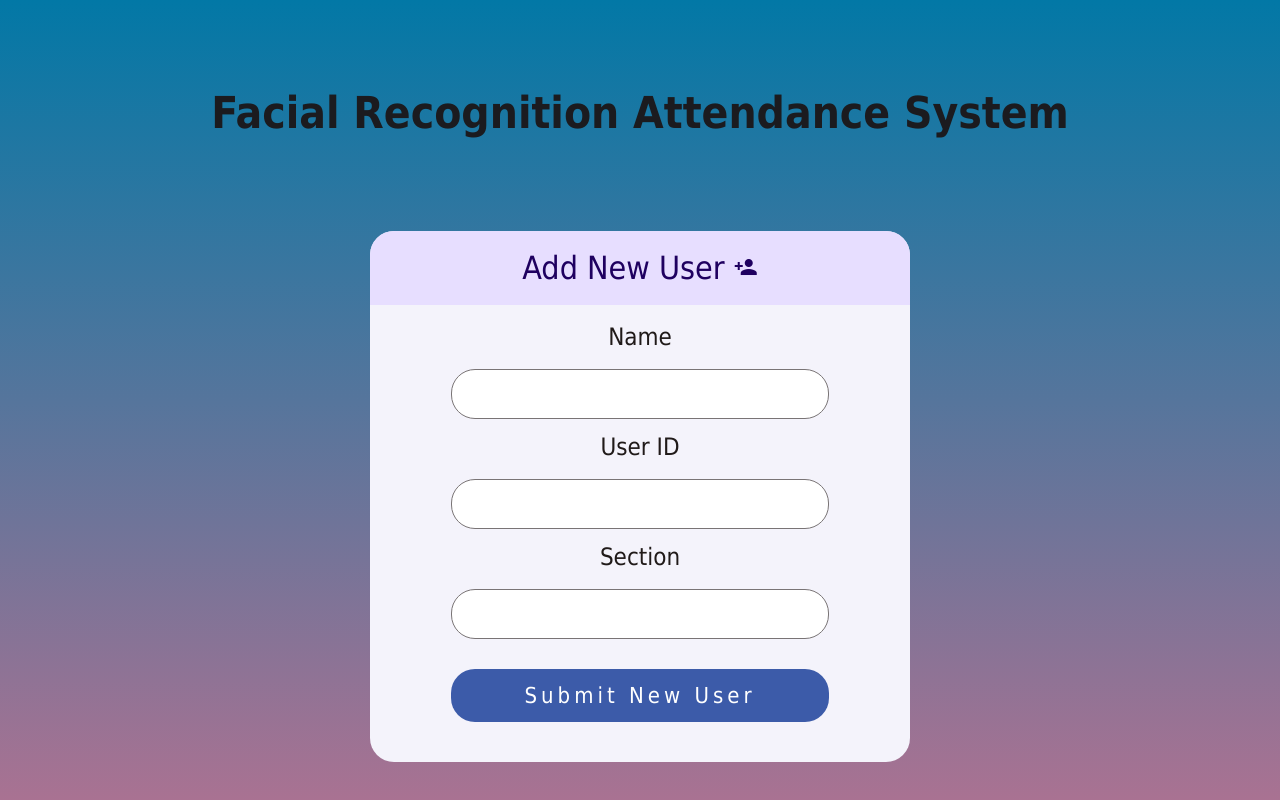
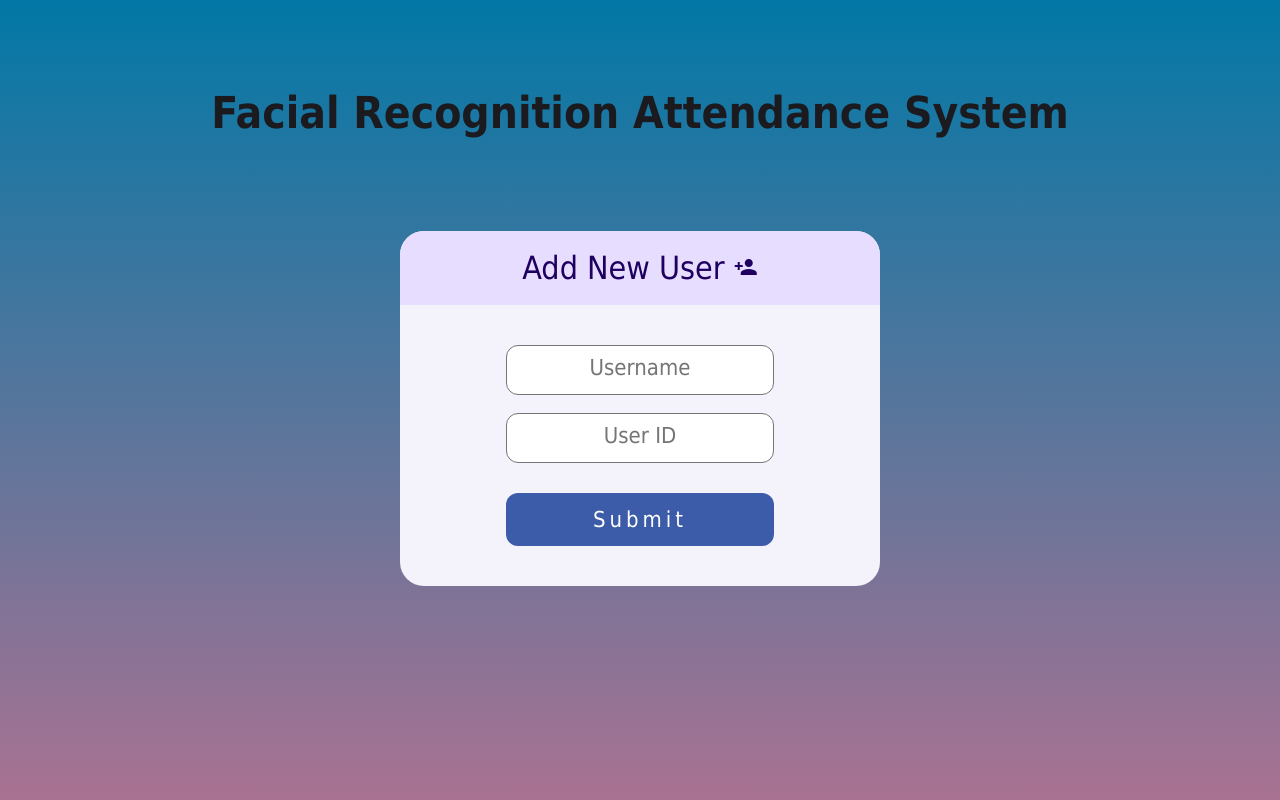
Before and after one commit to Mahmud0808/FRAS, a Flask app: page /adduser in a window 1280 px wide. Run offline with Flask 2, Linux system fonts and the light colour scheme.

Commit message:
Misc UI changes and fixes

```diff
--- a/templates/adduser.html
+++ b/templates/adduser.html
@@ -39,6 +39,12 @@ tr:nth-child(even) {
 	background-color: #DAE1FF;
 }
 
+::placeholder {
+   text-align: center;
+   font-size: 22px;
+}
+
+
 
 </style>
 
@@ -55,38 +61,32 @@ tr:nth-child(even) {
 
 <body>
 <div class='mt-3 text-center'>
-    <h1 style="width: auto; margin: auto; color: #1B1B1F; padding: 11px; font-size: 44px; font-weight: bold;"><a href="http://127.0.0.1:5000/" style="outline: none !important; text-decoration: none !important; color: #1B1B1F;">Facial Recognition Attendance System</a></h1></div>
+    <h1 style="width: auto; margin: auto; color: #1B1B1F; padding: 11px; font-size: 44px; font-weight: bold;"><a
+            href="http://127.0.0.1:5000/"
+            style="outline: none !important; text-decoration: none !important; color: #1B1B1F;">Facial Recognition
+        Attendance System</a></h1></div>
 <div class='mt-3 text-center'>
     <div class="text-center" style="padding: 20px; margin: 60px 20px 20px 20px;">
-        <div style="max-width: 45%; border-radius: 24px; padding: 0 0 40px 0; background-color: #F4F3FB; margin: 0px auto;">
-            <form action='/adduserbtn' method="POST" enctype="multipart/form-data">
-                <h2 style="vertical-align: center; border-radius: 24px 24px 0px 0px; background-color: #E7DEFF; color: #1F0060; padding: 18px 10px 18px 10px;">
-                    Add New User <i class="material-icons">person_add</i></h2>
-                <label style="font-size: 24px; margin-bottom: 6px; margin-top: 6px;"><span
-                        style="color: #201A19;">Name</span></label>
+        <div style="max-width: 40%; border-radius: 24px; padding: 0 0 40px 0; background-color: #F4F3FB; margin: 0px auto;">
+            <h2 style="vertical-align: center; border-radius: 24px 24px 0px 0px; background-color: #E7DEFF; color: #1F0060; padding: 18px 10px 18px 10px;">
+                Add New User <i class="material-icons">person_add</i></h2>
+            <form action='/adduserbtn' method="POST" enctype="multipart/form-data" style="max-width: 80%; margin: auto;">
                 <br>
-                <input type="text" id="newusername" name='newusername'
-                       style="width: 70%; font-size: 16px; margin: 8px 0 10px 0; border: 1px solid #797475; border-radius: 24px; padding: 12px 16px 12px 16px;"
+                <input type="text" id="newusername" name='newusername' placeholder="Username"
+                       style="width: 70%; font-size: 16px; margin: 8px 0 10px 0; border: 1px solid #797475; border-radius: 12px; padding: 12px 16px 12px 16px;"
                        required>
                 <br>
-                <label style="font-size: 24px; margin-bottom: 6px;"><span style="color: #201A19;">User ID</span></label>
-                <br>
-                <input type="text" id="newusereid" name='newuserid'
-                       style="width: 70%; font-size: 16px; margin: 8px 0 10px 0; border: 1px solid #797475; border-radius: 24px; padding: 12px 16px 12px 16px;"
+                <input type="text" id="newusereid" name='newuserid' placeholder="User ID"
+                       style="width: 70%; font-size: 16px; margin: 8px 0 10px 0; border: 1px solid #797475; border-radius: 12px; padding: 12px 16px 12px 16px;"
+                       required>
+                <input type="hidden" id="newusersection" name='newusersection' value="None"
                        required>
                 <br>
-                <label style="font-size: 24px; margin-bottom: 6px;"><span style="color: #201A19;">Section</span></label>
-                <br>
-                <input type="text" id="newusersection" name='newusersection'
-                       style="width: 70%; font-size: 16px; margin: 8px 0 10px 0; border: 1px solid #797475; border-radius: 24px; padding: 12px 16px 12px 16px;"
-                       required>
-                <br>
-                <button style="letter-spacing: 4px; background-color: #3C5BA9 !important; width: 70%; margin-top: 20px; font-size: 22px; padding: 10px; border-radius: 24px; border: 0px;"
-                        type='submit' class='btn btn-dark'>Submit New User
+                <button style="letter-spacing: 4px; background-color: #3C5BA9 !important; width: 70%; margin-top: 20px; font-size: 22px; padding: 10px; border-radius: 12px; border: 0px;"
+                        type='submit' class='btn btn-dark'>Submit
                 </button>
-                <br>
-                {% if mess %} <h5 style="padding: 25px; color: #201A19;">{{ mess }}</h5> {% endif %}
             </form>
+            {% if mess %}<br> <h5 style="padding: 25px; color: #201A19;">{{ mess }}</h5> {% endif %}
         </div>
     </div>
 </body>
```
Also changed, not shown: templates/attendance.html (+13 -6 lines), templates/attendancelist.html (+13 -12 lines), templates/login.html (+24 -16 lines), templates/pendinguserlist.html (+26 -5 lines).
